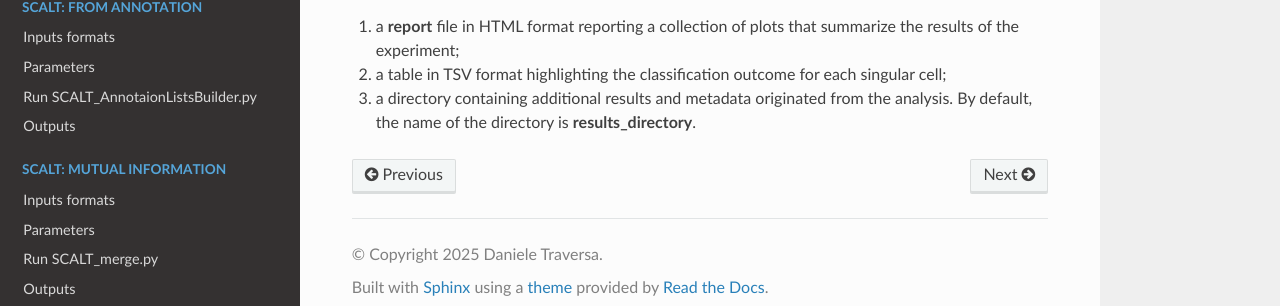
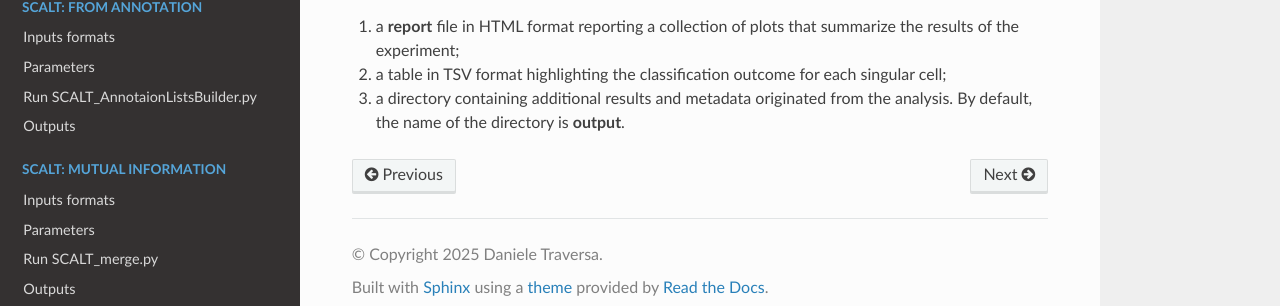
Before and after one commit to danitrave/SCALT, a Sphinx documentation site: the page built from docs/source/intro.rst, in a window 1280 px wide. Shown: the part 524-830 px from the top of the page. Built offline with Sphinx 7.4.7 and the Read the Docs theme 3.1.0, drawn with Linux system fonts in a browser that asks for light colours.

Commit message:
Update intro.rst

```diff
--- a/docs/source/intro.rst
+++ b/docs/source/intro.rst
@@ -17,4 +17,4 @@
 
 1. a **report** file in HTML format reporting a collection of plots that summarize the results of the experiment;
 2. a table in TSV format highlighting the classification outcome for each singular cell;
-3. a directory containing additional results and metadata originated from the analysis. By default, the name of the directory is **results_directory**.
+3. a directory containing additional results and metadata originated from the analysis. By default, the name of the directory is **output**.
```
